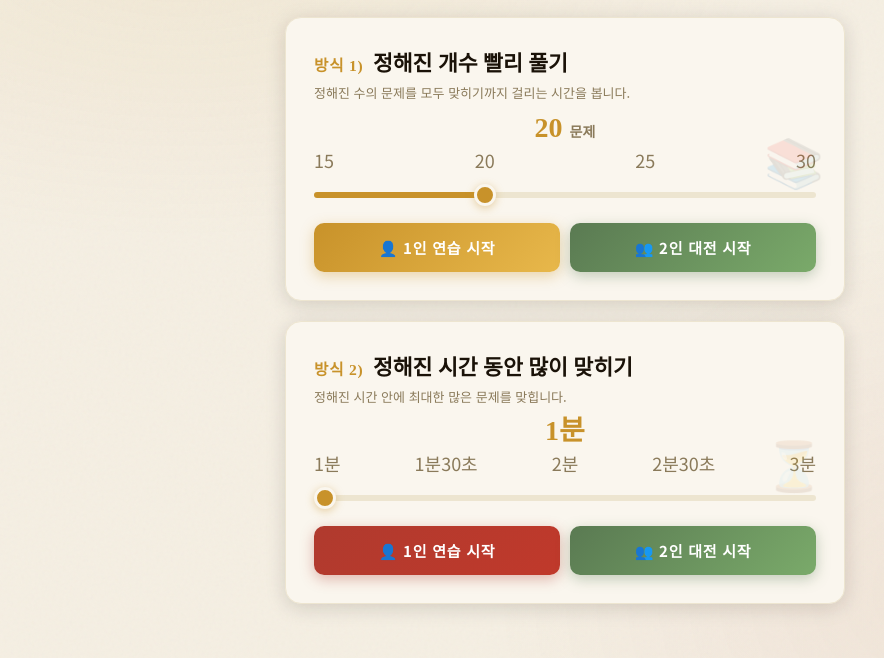
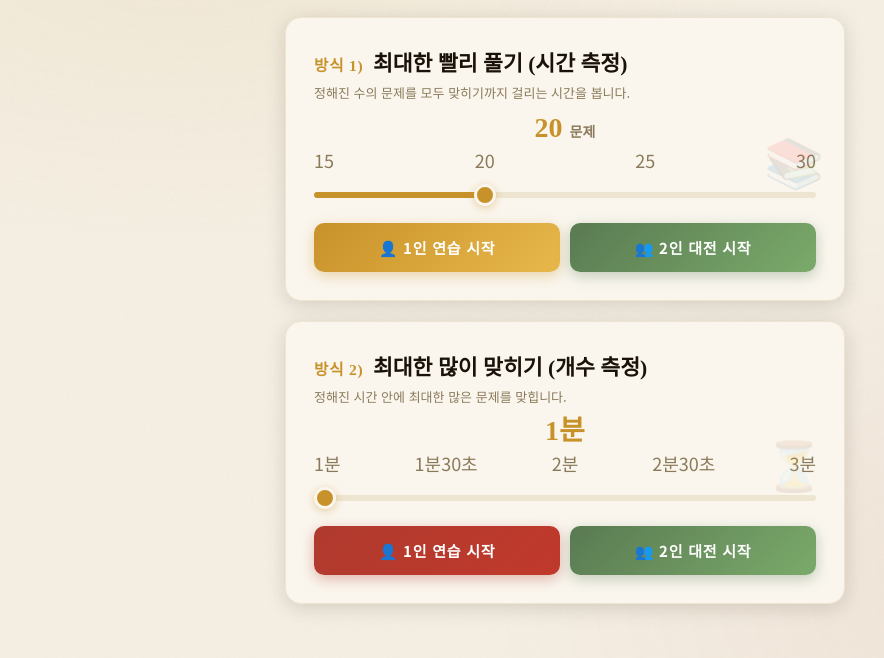
Before and after one commit to ChangYongSung/four_character_idioms_1, a plain HTML site: page index.html in a window 1280 px wide. Shown: the part 128-786 px from the top of the page, without its empty margins (75-959 px from the left). Drawn offline with Linux system fonts and the light colour scheme.

Commit message:
Add files via upload

```diff
--- a/index.html
+++ b/index.html
@@ -796,7 +796,7 @@
     <div class="mode-cards">
       <!-- MODE 1 : COUNT -->
       <div class="mode-card" data-icon="📚">
-        <h2><span class="mode-inline-label">방식 1)</span> 정해진 개수 빨리 풀기</h2>
+        <h2><span class="mode-inline-label">방식 1)</span> 최대한 빨리 풀기 (시간 측정)</h2>
         <p class="mode-desc">정해진 수의 문제를 모두 맞히기까지 걸리는 시간을 봅니다.</p>
         <div class="slider-wrap">
           <div class="slider-value"><span id="count-val">20</span> <span class="slider-unit">문제</span></div>
@@ -813,7 +813,7 @@
 
       <!-- MODE 2 : TIME -->
       <div class="mode-card" data-icon="⏳">
-        <h2><span class="mode-inline-label">방식 2)</span> 정해진 시간 동안 많이 맞히기</h2>
+        <h2><span class="mode-inline-label">방식 2)</span> 최대한 많이 맞히기 (개수 측정)</h2>
         <p class="mode-desc">정해진 시간 안에 최대한 많은 문제를 맞힙니다.</p>
         <div class="slider-wrap">
           <div class="slider-value"><span id="time-val">1분</span></div>
```
